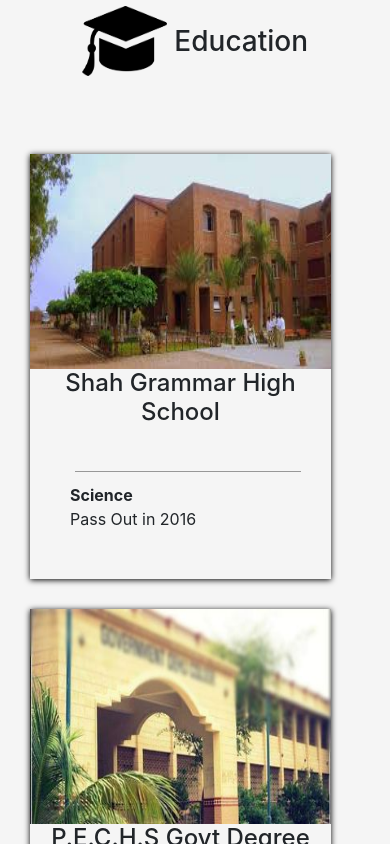
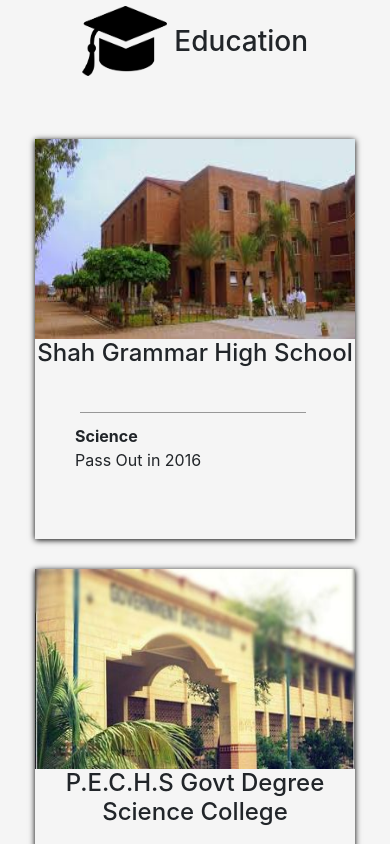
Before and after one commit to Mustafa-ilahi/Webfolio-React-Responsive, a React (Create React App) app: page / in a window 390 px wide. Shown: the part 1600-2444 px from the top of the page. Built offline with nearby package versions, Linux system fonts and the light colour scheme.

Commit message:
responsive completed

```diff
--- a/src/App.css
+++ b/src/App.css
@@ -300,7 +300,7 @@
 }
 
 /* Responsive */
-@media (max-width:1567px){
+@media only screen and  (max-width:1567px){
   .developerImg {
     height: 350px;
     width: 430px;
@@ -325,7 +325,7 @@
   }
 }
 
-@media (max-width:767px){
+@media only screen and  (max-width:767px){
   .developerImg {
     width: 300px;
     height: 300px;
@@ -351,7 +351,7 @@
  }
 
 
- @media (max-width:600px){
+ @media only screen and  (max-width:600px){
   .developerImg {
     width: 320px;
     height: 280px;
@@ -375,7 +375,7 @@
     height: 280px;
   }
 }
- @media (max-width:500px){
+ @media only screen and  (max-width:500px){
   .developerImg {
     width: 280px;
     height: 220px;
@@ -399,7 +399,7 @@
     height: 330px;
   }
  }
- @media (max-width:412px){
+ @media only screen and  (max-width:412px){
   .developerImg {
     width: 261px;
     height: 210px;
@@ -437,6 +437,7 @@
   display: flex;
   justify-content: center;
   flex-direction: row;
+  flex-wrap: wrap;
 }
 
 ul{
@@ -454,174 +455,25 @@
   width: 320px;
   margin: 15px;
   box-shadow: 0 1px 6px rgb(0 0 0);
+  order: 1;
 }
 #two{
   height: 400px;
   width: 320px;
   margin: 15px;
   box-shadow: 0 1px 6px rgb(0 0 0);
+  order: 2;
 }
 #three{
   height: 400px;
   width: 320px;
   margin: 15px;
   box-shadow: 0 1px 6px rgb(0 0 0);
+  order: 3;
 }
 
 #one>h4, #two>h4 , #three>h4{
   text-align: center;
-}
-@media (max-width: 800px){
-  #main {
-    flex-direction: column;
-  }
-  #one,#two,#three{
-    position: relative;
-    top: 15px;
-    left: 30px;
-  }
-}
-
-@media(max-width: 667px){
-  #main {
-    flex-direction: column;
-  }
-  #one,#two,#three{
-    position: relative;
-    top: 15px;
-    left: 3px;
-    height: 395px;
-    width: 323px;
-
-  }
-  #uniImg{
-    height: 200px !important;
-    width: 323px !important;
-  }
-}
-
-@media (max-width: 568px){
-  #main {
-    flex-direction: column;
-  }
-  #one,#two,#three{
-  position: relative;
-  top: 15px;
-  left: 7px;
-  height: 395px;
-  width: 314px;
-
-  }
-  #uniImg{
-    height: 215px !important;
-    width: 297px !important;
-  }
-}
-
-
-@media(max-width: 653px){
-  #main {
-    flex-direction: column;
-  }
-  #one,#two,#three{
-    position: relative;
-    top: 15px;
-    left: 6px;
-    height: 395px;
-    width: 305px;
-  }
-  #uniImg{
-    height: 200px !important;
-    width: 305px !important;
-  }
-}
-@media(max-width: 411px){
-  #main {
-    flex-direction: column;
-  }
-  #one,#two,#three{
-    position: relative;
-    top: 15px;
-    left: 5px;
-    height: 391px;
-    width: 282px;
-
-  }
-  #uniImg{
-    height: 200px !important;
-    width: 282px !important;
-  }
-}
-@media(max-width: 812px){
-  #main {
-    flex-direction: column;
-  }
-  #one,#two,#three{
-    position: relative;
-    top: 15px;
-    left: 16px;
-    height: 391px;
-    width: 313px;
-
-  }
-  #uniImg{
-    height: 200px !important;
-    width: 313px !important;
-  }
-}
-
-@media(max-width: 736px){
-  #main {
-    flex-direction: column;
-  }
-  #one,#two,#three{
-    position: relative;
-    top: 15px;
-    left: 3px;
-    height: 395px;
-    width: 286px;
-  }
-  #uniImg{
-    height: 200px !important;
-    width: 286px !important;
-  }
- }
-
-
-
-@media(max-width: 823px){
-  #main {
-    flex-direction: column;
-  }
-  #one,#two,#three{
-    position: relative;
-    top: 15px;
-    left: 30px;
-    height: 469px;
-    width: 324px;
-
-  }
-  #uniImg{
-    height: 215px !important;
-    width: 323px !important;
-  }
-}
-
-@media(max-width:640px){
-  #main {
-    flex-direction: column;
-  }
-  #one,#two,#three{
-    position: relative;
-    top: 15px;
-    left: 15px;
-    height: 425px;
-    width: 301px;
-  }
-  #uniImg{
-    height: 215px !important;
-    width: 301px !important;
-  }
 }
 
 #uniImg{
```
Also changed, not shown: 1 other file (tests, documents, lock files or other folders).
